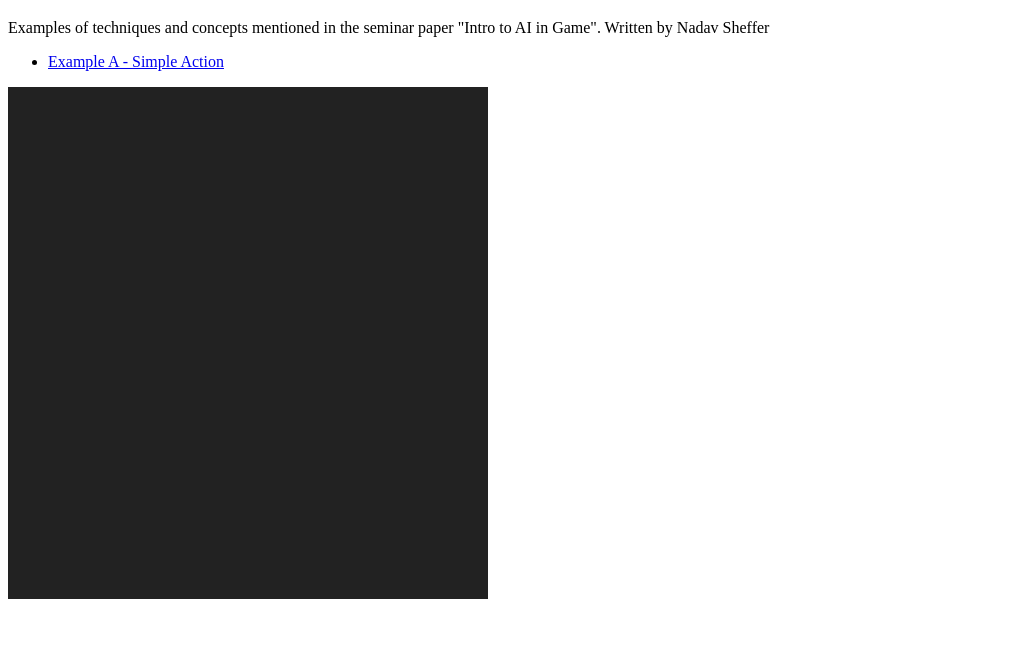
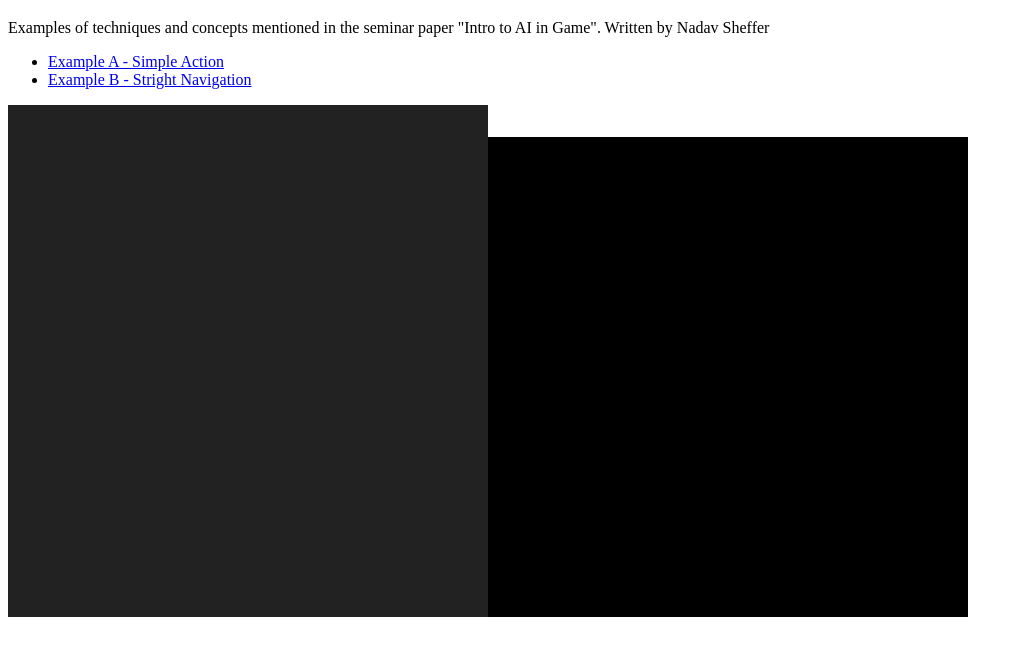
Before and after one commit to nice-shot/IntroToGameAI, a website built with webpack: page public/index.html in a window 1280 px wide. Shown: the part 61-716 px from the top of the page, without its empty margins (0-1023 px from the left). Built offline with nearby package versions, Linux system fonts and the light colour scheme.

Commit message:
added another minigame for moving a character around

```diff
--- a/package.json
+++ b/package.json
@@ -13,6 +13,7 @@
   "devDependencies": {
     "clean-webpack-plugin": "^0.1.19",
     "copy-webpack-plugin": "^4.5.2",
+    "file-loader": "^2.0.0",
     "gh-pages": "^2.0.0",
     "webpack": "^4.20.2",
     "webpack-cli": "^3.1.1",
--- a/public/index.html
+++ b/public/index.html
@@ -21,6 +21,9 @@
 		<li>
 			<a href="minigame1.html">Example A - Simple Action</a>
 		</li>
+		<li>
+			<a href="minigame2.html">Example B - Stright Navigation</a>
+		</li>
 	</ul>
 </body>
 
--- /dev/null
+++ b/public/minigame2.html
@@ -0,0 +1,57 @@
+<!DOCTYPE html>
+<html lang="en">
+
+	<head>
+		<meta charset="UTF-8">
+		<meta name="viewport" content="width=device-width, initial-scale=1.0">
+		<meta http-equiv="X-UA-Compatible" content="ie=edge">
+		<title>Example A - Simple Action</title>
+
+		<style>
+			body {
+				display: grid;
+				grid-template-columns: auto 1fr;
+				margin: 8px;
+				padding: 0;
+			}
+
+			#game-container>canvas {
+				border-radius: 5px;
+			}
+
+			.description {
+				margin-left: 8px;
+			}
+		</style>
+	</head>
+
+	<body>
+		<div id="game-container"></div>
+		<div class="description">
+			<h1>Example A - Simple Action</h1>
+			<p>
+				<h3>Controls:</h3>
+				Arrow keys - Move
+			</p>
+			<p>
+				<h3>Target:</h3>
+				Walk back and forth to the other edge of the screen to score points.
+				Avoid getting detected by the guard.
+			</p>
+			<p>
+				<h3>Credits:</h3>
+				<ul>
+					<li>
+						Art assets from open source project
+						<a href="https://github.com/Tuxemon/Tuxemon">Tuxemon</a>.
+					</li>
+					<li>
+						Game engine: <a href="https://phaser.io/">Phaser 3</a>
+					</li>
+			</p>
+		</div>
+		<script src="js/extras.js"></script>
+		<script src="js/minigame2.js"></script>
+	</body>
+
+</html>
--- /dev/null
+++ b/src/maps/stupid_navigation_map.json
@@ -0,0 +1,52 @@
+{ "height":15,
+ "infinite":false,
+ "layers":[
+        {
+         "data":[230, 230, 230, 230, 230, 230, 230, 230, 230, 230, 230, 230, 230, 230, 230, 230, 230, 230, 230, 230, 230, 230, 230, 230, 230, 230, 230, 230, 230, 230, 230, 230, 230, 230, 230, 230, 230, 230, 230, 230, 230, 230, 230, 230, 230, 230, 230, 230, 230, 230, 230, 230, 230, 230, 230, 230, 230, 230, 230, 230, 230, 230, 230, 230, 230, 230, 230, 230, 230, 230, 230, 230, 230, 230, 230, 230, 230, 230, 230, 230, 230, 230, 230, 230, 230, 230, 230, 230, 230, 230, 230, 230, 230, 230, 230, 230, 230, 230, 230, 230, 230, 230, 230, 230, 230, 230, 230, 230, 230, 230, 230, 230, 230, 230, 230, 230, 230, 230, 230, 230, 230, 230, 230, 230, 230, 230, 230, 230, 230, 230, 230, 230, 230, 230, 230, 230, 230, 230, 230, 230, 230, 230, 230, 230, 230, 230, 230, 230, 230, 230, 230, 230, 230, 230, 230, 230, 230, 230, 230, 230, 230, 230, 230, 230, 230, 230, 230, 230, 230, 230, 230, 230, 230, 230, 230, 230, 230, 230, 230, 230, 230, 230, 230, 230, 230, 230, 230, 230, 230, 230, 230, 230, 230, 230, 230, 230, 230, 230, 230, 230, 230, 230, 230, 230, 230, 230, 230, 230, 230, 230, 230, 230, 230, 230, 230, 230, 230, 230, 230, 230, 230, 230, 230, 230, 230],
+         "height":15,
+         "id":9,
+         "name":"Floor",
+         "opacity":1,
+         "type":"tilelayer",
+         "visible":true,
+         "width":15,
+         "x":0,
+         "y":0
+        },
+        {
+         "data":[111, 112, 112, 112, 112, 112, 112, 112, 112, 112, 112, 112, 112, 112, 113, 126, 127, 127, 127, 127, 127, 127, 127, 127, 127, 127, 127, 127, 127, 128, 141, 0, 0, 0, 0, 0, 0, 0, 0, 0, 0, 0, 0, 0, 143, 141, 0, 0, 0, 0, 0, 0, 0, 0, 0, 0, 0, 0, 0, 143, 141, 0, 0, 0, 0, 0, 0, 0, 0, 0, 0, 0, 0, 0, 143, 141, 0, 0, 0, 0, 0, 0, 0, 0, 0, 0, 0, 0, 0, 143, 141, 0, 0, 0, 0, 0, 0, 0, 0, 0, 0, 0, 0, 0, 143, 126, 0, 0, 0, 0, 0, 0, 0, 0, 0, 0, 0, 0, 0, 143, 141, 0, 0, 0, 0, 0, 0, 0, 0, 0, 0, 0, 0, 0, 143, 141, 0, 0, 0, 0, 0, 0, 0, 0, 0, 0, 0, 0, 0, 143, 141, 0, 0, 0, 0, 0, 0, 0, 0, 0, 0, 0, 0, 0, 143, 126, 0, 0, 0, 0, 0, 0, 0, 0, 0, 0, 0, 0, 0, 143, 141, 0, 0, 0, 0, 0, 0, 0, 0, 0, 0, 0, 0, 0, 143, 156, 157, 157, 157, 157, 157, 157, 157, 157, 157, 157, 157, 157, 157, 158, 171, 172, 172, 172, 172, 172, 172, 172, 172, 172, 172, 172, 172, 172, 173],
+         "height":15,
+         "id":10,
+         "name":"Walls",
+         "opacity":1,
+         "type":"tilelayer",
+         "visible":true,
+         "width":15,
+         "x":0,
+         "y":0
+        }],
+ "nextlayerid":11,
+ "nextobjectid":1,
+ "orientation":"orthogonal",
+ "renderorder":"right-down",
+ "tiledversion":"1.2.0",
+ "tileheight":16,
+ "tilesets":[
+        {
+         "columns":15,
+         "firstgid":1,
+         "image":"..\/images\/castle_tileset.png",
+         "imageheight":320,
+         "imagewidth":240,
+         "margin":0,
+         "name":"Castle",
+         "spacing":0,
+         "tilecount":300,
+         "tileheight":16,
+         "tilewidth":16
+        }],
+ "tilewidth":16,
+ "type":"map",
+ "version":1.2,
+ "width":15
+}
--- /dev/null
+++ b/src/ninja.js
@@ -0,0 +1,66 @@
+import Phaser from 'phaser';
+
+import SPRITESHEET from './images/ninja.png'
+import ATLAS from './sprites/ninja_atlas.json'
+
+class Ninja {
+	static preload(scene) {
+		scene.load.atlas(Ninja.name, SPRITESHEET, ATLAS)
+	}
+
+	static createAnimations(scene) {
+		const anims = scene.anims
+		const name = Ninja.name
+		const directions = ['left', 'right', 'front', 'back']
+
+		for (let direction in directions) {
+			const moveName = `${name.toLowerCase()}_${direction}_walk`
+			anims.create({
+				key: moveName,
+				frames: anims.generateFrameNames(
+					name,
+					{ prefix: moveName, start: 0, end: 3, zeroPad: 3}
+				),
+				frameRate: 10,
+				repeat: -1,
+			})
+		}
+	}
+
+	constructor(scene, xPos, yPos) {
+		const name = Ninja.name;
+
+		this.sprite = scene.physics.add
+			.sprite(xPos, yPos, name, name.toLowerCase() + '_front')
+			.setSize(16, 16)
+			.setOffset(0, 15)
+			.setCollideWorldBounds(true)
+
+		this.moveTo = new Phaser.Math.Vector2(xPos, yPos)
+	}
+
+	setMoveTo(position) {
+		this.moveTo = position.clone()
+		console.log('Moving to:')
+		console.log(this.moveTo)
+	}
+
+	update(scene) {
+		this.sprite.setVelocity(0)
+		const Equal = Phaser.Math.Fuzzy.Equal
+		if (Equal(this.moveTo.x, this.sprite.x, 1)
+			&& Equal(this.moveTo.y, this.sprite.y, 1)) {
+			return
+		}
+		scene.physics.moveTo(
+			this.sprite,
+			this.moveTo.x,
+			this.moveTo.y,
+			100,
+		)
+		// this.sprite.setPosition(position.lerp(this.moveTo, 0.5))
+		// console.log(scene);
+	}
+}
+
+export default Ninja
--- /dev/null
+++ b/src/sprites/ninja_atlas.json
@@ -0,0 +1,171 @@
+{"frames": {
+
+	"ninja_back": {
+	"frame": {"x":0,"y":0,"w":16,"h":32},
+	"rotated": false,
+	"trimmed": false,
+	"spriteSourceSize": {"x":0,"y":0,"w":16,"h":32},
+	"sourceSize": {"w":16,"h":32}
+},
+
+	"ninja_back_walk.000": {
+	"frame": {"x":0,"y":32,"w":16,"h":32},
+	"rotated": false,
+	"trimmed": false,
+	"spriteSourceSize": {"x":0,"y":0,"w":16,"h":32},
+	"sourceSize": {"w":16,"h":32}
+},
+
+	"ninja_back_walk.001": {
+	"frame": {"x":0,"y":64,"w":16,"h":32},
+	"rotated": false,
+	"trimmed": false,
+	"spriteSourceSize": {"x":0,"y":0,"w":16,"h":32},
+	"sourceSize": {"w":16,"h":32}
+},
+
+	"ninja_back_walk.002": {
+	"frame": {"x":0,"y":96,"w":16,"h":32},
+	"rotated": false,
+	"trimmed": false,
+	"spriteSourceSize": {"x":0,"y":0,"w":16,"h":32},
+	"sourceSize": {"w":16,"h":32}
+},
+
+	"ninja_back_walk.003": {
+	"frame": {"x":0,"y":128,"w":16,"h":32},
+	"rotated": false,
+	"trimmed": false,
+	"spriteSourceSize": {"x":0,"y":0,"w":16,"h":32},
+	"sourceSize": {"w":16,"h":32}
+},
+
+	"ninja_front": {
+	"frame": {"x":0,"y":160,"w":16,"h":32},
+	"rotated": false,
+	"trimmed": false,
+	"spriteSourceSize": {"x":0,"y":0,"w":16,"h":32},
+	"sourceSize": {"w":16,"h":32}
+},
+
+	"ninja_front_walk.000": {
+	"frame": {"x":0,"y":192,"w":16,"h":32},
+	"rotated": false,
+	"trimmed": false,
+	"spriteSourceSize": {"x":0,"y":0,"w":16,"h":32},
+	"sourceSize": {"w":16,"h":32}
+},
+
+	"ninja_front_walk.001": {
+	"frame": {"x":0,"y":224,"w":16,"h":32},
+	"rotated": false,
+	"trimmed": false,
+	"spriteSourceSize": {"x":0,"y":0,"w":16,"h":32},
+	"sourceSize": {"w":16,"h":32}
+},
+
+	"ninja_front_walk.002": {
+	"frame": {"x":0,"y":256,"w":16,"h":32},
+	"rotated": false,
+	"trimmed": false,
+	"spriteSourceSize": {"x":0,"y":0,"w":16,"h":32},
+	"sourceSize": {"w":16,"h":32}
+},
+
+	"ninja_front_walk.003": {
+	"frame": {"x":0,"y":288,"w":16,"h":32},
+	"rotated": false,
+	"trimmed": false,
+	"spriteSourceSize": {"x":0,"y":0,"w":16,"h":32},
+	"sourceSize": {"w":16,"h":32}
+},
+
+	"ninja_left": {
+	"frame": {"x":0,"y":320,"w":16,"h":32},
+	"rotated": false,
+	"trimmed": false,
+	"spriteSourceSize": {"x":0,"y":0,"w":16,"h":32},
+	"sourceSize": {"w":16,"h":32}
+},
+
+	"ninja_left_walk.000": {
+	"frame": {"x":0,"y":352,"w":16,"h":32},
+	"rotated": false,
+	"trimmed": false,
+	"spriteSourceSize": {"x":0,"y":0,"w":16,"h":32},
+	"sourceSize": {"w":16,"h":32}
+},
+
+	"ninja_left_walk.001": {
+	"frame": {"x":0,"y":384,"w":16,"h":32},
+	"rotated": false,
+	"trimmed": false,
+	"spriteSourceSize": {"x":0,"y":0,"w":16,"h":32},
+	"sourceSize": {"w":16,"h":32}
+},
+
+	"ninja_left_walk.002": {
+	"frame": {"x":0,"y":416,"w":16,"h":32},
+	"rotated": false,
+	"trimmed": false,
+	"spriteSourceSize": {"x":0,"y":0,"w":16,"h":32},
+	"sourceSize": {"w":16,"h":32}
+},
+
+	"ninja_left_walk.003": {
+	"frame": {"x":0,"y":448,"w":16,"h":32},
+	"rotated": false,
+	"trimmed": false,
+	"spriteSourceSize": {"x":0,"y":0,"w":16,"h":32},
+	"sourceSize": {"w":16,"h":32}
+},
+
+	"ninja_right": {
+	"frame": {"x":0,"y":480,"w":16,"h":32},
+	"rotated": false,
+	"trimmed": false,
+	"spriteSourceSize": {"x":0,"y":0,"w":16,"h":32},
+	"sourceSize": {"w":16,"h":32}
+},
+
+	"ninja_right_walk.000": {
+	"frame": {"x":0,"y":512,"w":16,"h":32},
+	"rotated": false,
+	"trimmed": false,
+	"spriteSourceSize": {"x":0,"y":0,"w":16,"h":32},
+	"sourceSize": {"w":16,"h":32}
+},
+
+	"ninja_right_walk.001": {
+	"frame": {"x":0,"y":544,"w":16,"h":32},
+	"rotated": false,
+	"trimmed": false,
+	"spriteSourceSize": {"x":0,"y":0,"w":16,"h":32},
+	"sourceSize": {"w":16,"h":32}
+},
+
+	"ninja_right_walk.002": {
+	"frame": {"x":0,"y":576,"w":16,"h":32},
+	"rotated": false,
+	"trimmed": false,
+	"spriteSourceSize": {"x":0,"y":0,"w":16,"h":32},
+	"sourceSize": {"w":16,"h":32}
+},
+
+	"ninja_right_walk.003": {
+	"frame": {"x":0,"y":608,"w":16,"h":32},
+	"rotated": false,
+	"trimmed": false,
+	"spriteSourceSize": {"x":0,"y":0,"w":16,"h":32},
+	"sourceSize": {"w":16,"h":32}
+}},
+"meta": {
+	"app": "https://www.codeandweb.com/texturepacker",
+	"version": "1.0",
+	"image": "ninja.png",
+	"format": "RGBA8888",
+	"size": {"w":16,"h":640},
+	"scale": "1",
+	"smartupdate": "$TexturePacker:SmartUpdate:8be45d4d57b4f766a912ab02036db8bc:36d6cd57a62f26fbb8e8f0f521240509:2f89a7209410527aa92c8e6ff68da007$"
+}
+}
--- /dev/null
+++ b/src/stupid_navigation.js
@@ -0,0 +1,58 @@
+import Phaser from 'phaser'
+import TILESET from './images/castle_tileset.png'
+import MAP from './maps/stupid_navigation_map.json'
+
+import Ninja from './ninja.js'
+
+let character;
+
+class StupidNavigation extends Phaser.Scene {
+	constructor() {
+		super({ key: 'StupidNavigation' })
+	}
+
+	preload() {
+		this.load.image("tileset", TILESET)
+		this.load.tilemapTiledJSON("map", MAP)
+		Ninja.preload(this);
+	}
+
+	create() {
+		const map = this.make.tilemap({ key: "map" })
+		const tileset = map.addTilesetImage("Castle", "tileset")
+		const floorLayer = map.createStaticLayer('Floor', tileset, 0, 0)
+		const wallsLayer = map.createStaticLayer('Walls', tileset, 0, 0)
+			.setDepth(30)
+			.setCollisionBetween(1, 999)
+
+		Ninja.createAnimations(this)
+
+		character = new Ninja(this, 120, 120)
+		this.input.on('pointerdown', pointer => {
+			character.setMoveTo(pointer.position)
+		})
+		this.physics.add.collider(wallsLayer, character.sprite)
+	}
+
+	update(time, delta) {
+		character.update(this)
+	}
+}
+
+const config = {
+	scene: [StupidNavigation],
+	type: Phaser.AUTO,
+	width: 240,
+	height: 240,
+	zoom: 2,
+	pixelArt: true,
+	parent: 'game-container',
+	physics: {
+		default: 'arcade',
+		arcade: {
+			gravity: { y: 0 },
+		},
+	},
+}
+
+const game = new Phaser.Game(config);
--- a/webpack.common.js
+++ b/webpack.common.js
@@ -5,6 +5,7 @@ const CopyWebpackPlugin = require('copy-webpack-plugin')
 module.exports = {
 	entry: {
 		minigame1: './src/simple_sneak.js',
+		minigame2: './src/stupid_navigation.js',
 	},
 	plugins: [
 		new CleanWebpackPlugin(['./dist']),
@@ -20,6 +21,19 @@ module.exports = {
 		splitChunks: {
 			chunks: 'all',
 			name: 'extras',
-		}
-	}
+		},
+	},
+	module: {
+		rules: [
+			{
+				test: /\.png$/,
+				use: [
+					{
+						loader: 'file-loader',
+						options: { outputPath: 'images/' },
+					},
+				],
+			},
+		],
+	},
 }
```
Also changed, not shown: src/sprites/boss_atlas.json (added, +172 -0 lines), src/images/boss.png (added), src/images/castle_tileset.png (added), src/images/ninja.png (added), 2 other files.
